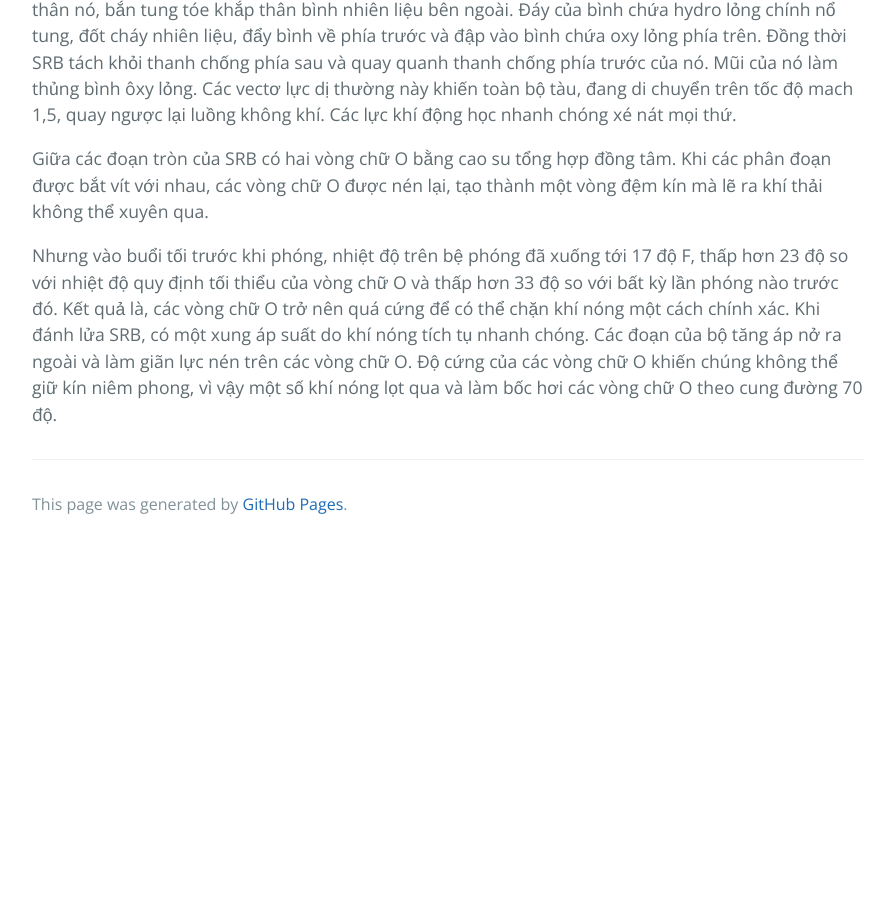
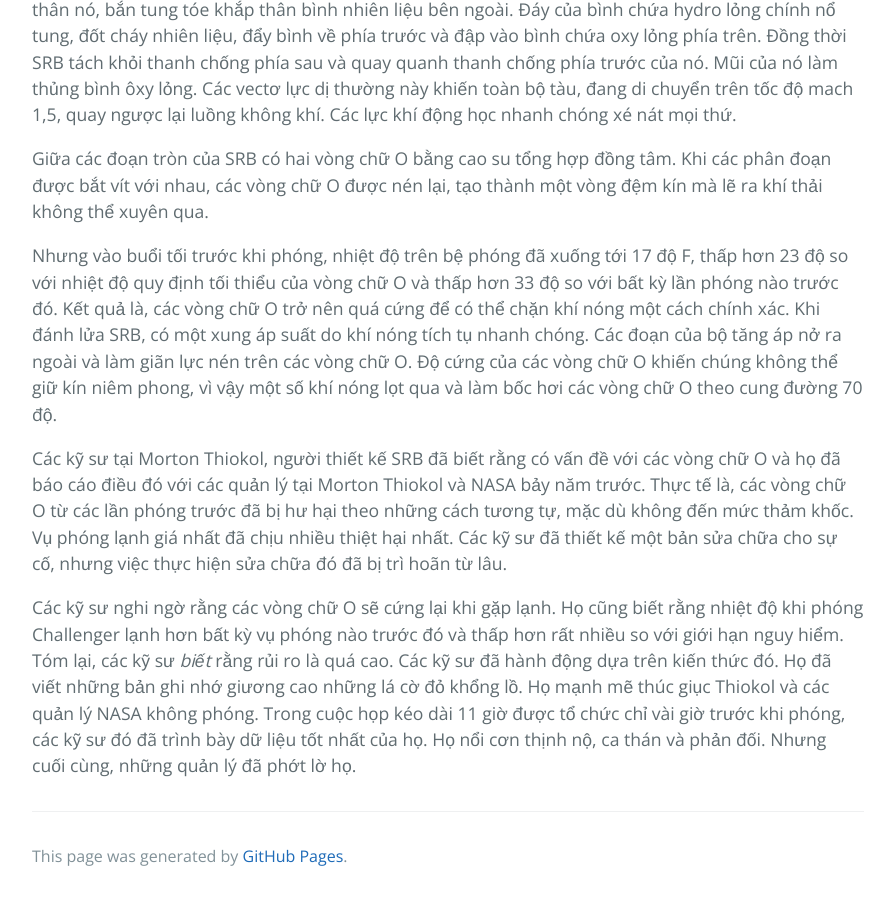
Before and after one commit to HaiBV/haibv.github.io, a Jekyll site: the page built from clean-coder/preface.md, in a window 1280 px wide and 900 px high, scrolled down 599 px. Shown: the whole window, without its empty margins (192-1087 px from the left). Built offline with Jekyll 4.4.1, drawn with Linux system fonts in a browser that asks for light colours; our own code applies the rules of GitHub Pages for plain Markdown files; before the commit the page ends 1147 px from its top, so only the background shows below that.

Commit message:
Book - The Clean Coder - Preface

```diff
--- a/clean-coder/preface.md
+++ b/clean-coder/preface.md
@@ -11,3 +11,7 @@ Sự cố tàu Challenger là do khí thải nóng trong chiếc SRB khi rơi b
 Giữa các đoạn tròn của SRB có hai vòng chữ O bằng cao su tổng hợp đồng tâm. Khi các phân đoạn được bắt vít với nhau, các vòng chữ O được nén lại, tạo thành một vòng đệm kín mà lẽ ra khí thải không thể xuyên qua.
 
 Nhưng vào buổi tối trước khi phóng, nhiệt độ trên bệ phóng đã xuống tới 17 độ F, thấp hơn 23 độ so với nhiệt độ quy định tối thiểu của vòng chữ O và thấp hơn 33 độ so với bất kỳ lần phóng nào trước đó. Kết quả là, các vòng chữ O trở nên quá cứng để có thể chặn khí nóng một cách chính xác. Khi đánh lửa SRB, có một xung áp suất do khí nóng tích tụ nhanh chóng. Các đoạn của bộ tăng áp nở ra ngoài và làm giãn lực nén trên các vòng chữ O. Độ cứng của các vòng chữ O khiến chúng không thể giữ kín niêm phong, vì vậy một số khí nóng lọt qua và làm bốc hơi các vòng chữ O theo cung đường 70 độ.
+
+Các kỹ sư tại Morton Thiokol, người thiết kế SRB đã biết rằng có vấn đề với các vòng chữ O và họ đã báo cáo điều đó với các quản lý tại Morton Thiokol và NASA bảy năm trước. Thực tế là, các vòng chữ O từ các lần phóng trước đã bị hư hại theo những cách tương tự, mặc dù không đến mức thảm khốc. Vụ phóng lạnh giá nhất đã chịu nhiều thiệt hại nhất. Các kỹ sư đã thiết kế một bản sửa chữa cho sự cố, nhưng việc thực hiện sửa chữa đó đã bị trì hoãn từ lâu.
+
+Các kỹ sư nghi ngờ rằng các vòng chữ O sẽ cứng lại khi gặp lạnh. Họ cũng biết rằng nhiệt độ khi phóng Challenger lạnh hơn bất kỳ vụ phóng nào trước đó và thấp hơn rất nhiều so với giới hạn nguy hiểm. Tóm lại, các kỹ sư _biết_ rằng rủi ro là quá cao. Các kỹ sư đã hành động dựa trên kiến thức đó. Họ đã viết những bản ghi nhớ giương cao những lá cờ đỏ khổng lồ. Họ mạnh mẽ thúc giục Thiokol và các quản lý NASA không phóng. Trong cuộc họp kéo dài 11 giờ được tổ chức chỉ vài giờ trước khi phóng, các kỹ sư đó đã trình bày dữ liệu tốt nhất của họ. Họ nổi cơn thịnh nộ, ca thán và phản đối. Nhưng cuối cùng, những quản lý đã phớt lờ họ.
```
